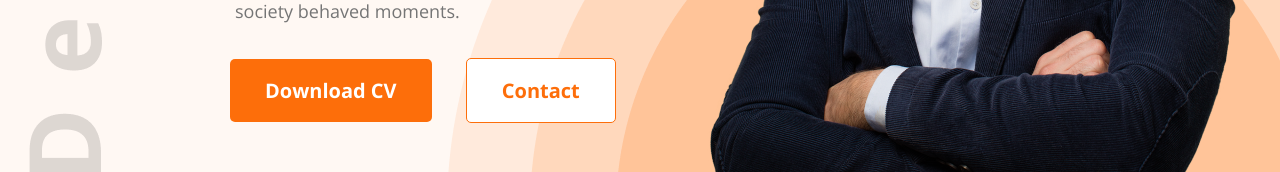
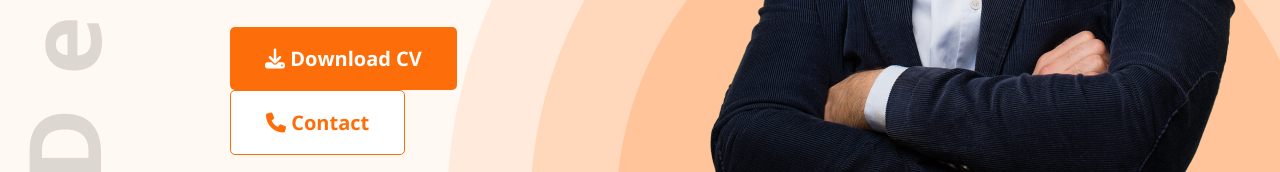
Before and after one commit to IamAndelib/web-dev-portfolio, a plain HTML site: page index.html in a window 1280 px wide. Shown: the part 628-800 px from the top of the page. Drawn offline with nearby package versions, Linux system fonts and the light colour scheme.

Commit message:
final refinement done

```diff
--- a/index.html
+++ b/index.html
@@ -5,6 +5,9 @@
     <meta name="viewport" content="width=device-width, initial-scale=1.0" />
     <title>Portfolio Website</title>
     <link rel="stylesheet" href="style/style.css" />
+    <script
+      src="https://kit.fontawesome.com/07b824ece4.js"
+      crossorigin="anonymous"></script>
   </head>
   <body>
     <header>
@@ -36,8 +39,12 @@
             Shot what able cold new see hold.Friendly as an betrayed formerly
             he. Morning because as to society behaved moments.
           </p>
-          <button class="cv primary-button">Download CV</button>
-          <button class="contact">Contact</button>
+          <button class="cv primary-button">
+            <i class="fa-solid fa-download"></i> Download CV
+          </button>
+          <button class="contact">
+            <i class="fa-solid fa-phone"></i> Contact
+          </button>
         </div>
         <img class="banner-image" src="style/images/hardy.png" alt="" />
       </div>
@@ -252,6 +259,7 @@
           </div>
         </div>
         <button class="primary-button" style="margin-bottom: 115px">
+          <i class="fa-solid fa-download"></i>
           Download CV
         </button>
       </section>
```
